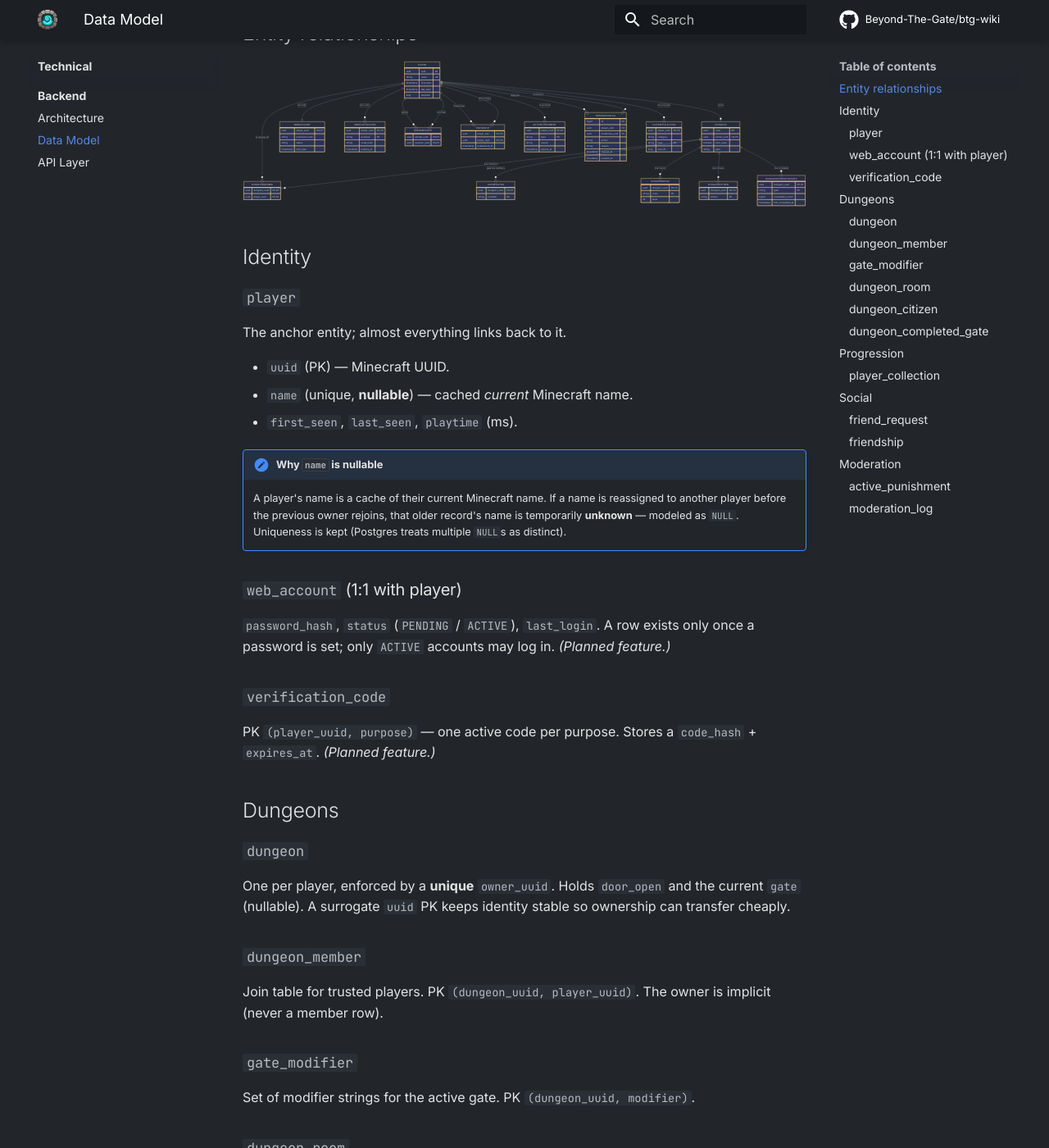
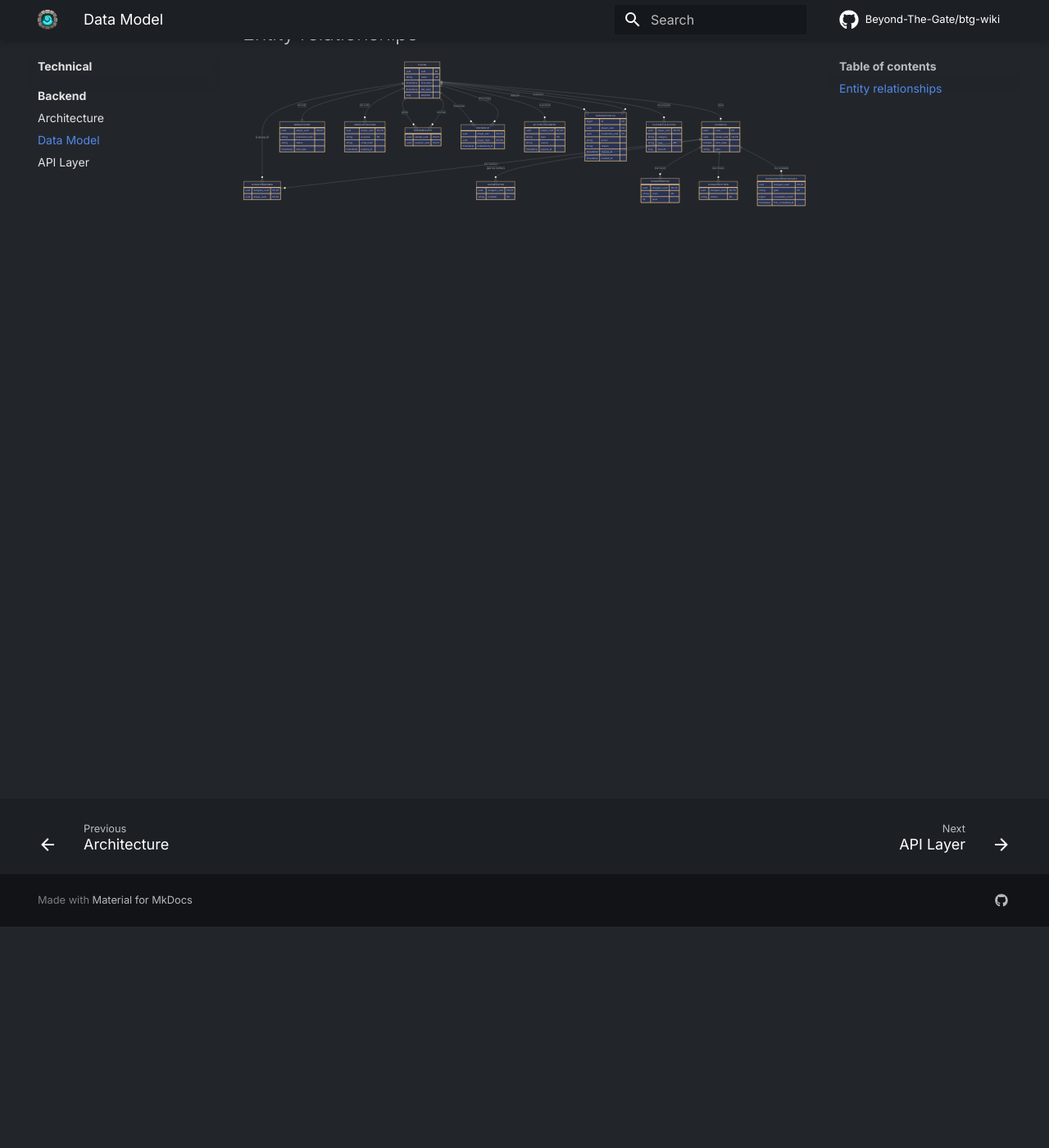
Before and after one commit to Beyond-The-Gate/btg-wiki, an MkDocs documentation site: the page built from docs/technical/backend/data-model.md, in a window 1280 px wide and 1400 px high, scrolled down 270 px. Shown: the whole window at 82% size. Built offline with MkDocs 1.6.1 and Material for MkDocs 9.7.7, drawn with Linux system fonts in a browser that asks for light colours; comment, search, counter and statistics services are not loaded; some of the changed text lies outside the part shown.

Commit message:
Update data-model.md

````diff
--- a/docs/technical/backend/data-model.md
+++ b/docs/technical/backend/data-model.md
@@ -103,65 +103,3 @@ erDiagram
         timestamp created_at
     }
 ```
-
-## Identity
-
-### `player`
-The anchor entity; almost everything links back to it.
-
-- `uuid` (PK) — Minecraft UUID.
-- `name` (unique, **nullable**) — cached *current* Minecraft name.
-- `first_seen`, `last_seen`, `playtime` (ms).
-
-!!! note "Why `name` is nullable"
-    A player's name is a cache of their current Minecraft name. If a name is reassigned to another player before the previous owner rejoins, that older record's name is temporarily **unknown** — modeled as `NULL`. Uniqueness is kept (Postgres treats multiple `NULL`s as distinct).
-
-### `web_account` (1:1 with player)
-`password_hash`, `status` (`PENDING` / `ACTIVE`), `last_login`. A row exists only once a password is set; only `ACTIVE` accounts may log in. *(Planned feature.)*
-
-### `verification_code`
-PK `(player_uuid, purpose)` — one active code per purpose. Stores a `code_hash` + `expires_at`. *(Planned feature.)*
-
-## Dungeons
-
-### `dungeon`
-One per player, enforced by a **unique** `owner_uuid`. Holds `door_open` and the current `gate` (nullable). A surrogate `uuid` PK keeps identity stable so ownership can transfer cheaply.
-
-### `dungeon_member`
-Join table for trusted players. PK `(dungeon_uuid, player_uuid)`. The owner is implicit (never a member row).
-
-### `gate_modifier`
-Set of modifier strings for the active gate. PK `(dungeon_uuid, modifier)`.
-
-### `dungeon_room`
-PK `(dungeon_uuid, room)`, plus `level` (default 1). Every dungeon is seeded with a `"main"` room on creation.
-
-### `dungeon_citizen`
-Saved NPCs. PK `(dungeon_uuid, citizen)`. Minimal today, will expand.
-
-### `dungeon_completed_gate`
-Tracks completed gates per dungeon: `completion_count` (default 1) and `first_completed_at`. PK `(dungeon_uuid, gate)`. On re-completion the count increments while `first_completed_at` is preserved.
-
-## Progression
-
-### `player_collection`
-Per-player counters. PK `(player_uuid, type)`, with a `category` grouping and `amount`. The catalog (which types/categories exist) lives game-side, not in the DB.
-
-## Social
-
-### `friend_request`
-Directed request, PK `(sender_uuid, receiver_uuid)`, `CHECK sender ≠ receiver`. No timestamp by design.
-
-### `friendship`
-Undirected, stored **once** in canonical order: PK `(player_low, player_high)` with `CHECK player_low < player_high`, plus `established_at`.
-
-!!! warning "UUID ordering"
-    The canonical order uses the **lowercase hex string** comparison to match Postgres's unsigned `uuid` ordering — `java.util.UUID.compareTo` is signed and disagrees.
-
-## Moderation
-
-### `active_punishment`
-Current ban/mute states. PK `(player_uuid, type)` with `type ∈ {BAN, MUTE}`; `expires_at` `NULL` = permanent. This is what the proxy reads on join.
-
-### `moderation_log`
-Append-only history of every action (`BAN`/`MUTE`/`UNBAN`/`UNMUTE`/`KICK`). Surrogate `id` PK; `moderator_uuid` nullable (`SET NULL`) for console/system actions.
````
Also changed, not shown: other parts of docs/technical/backend/data-model.md (+1 -1 lines).
